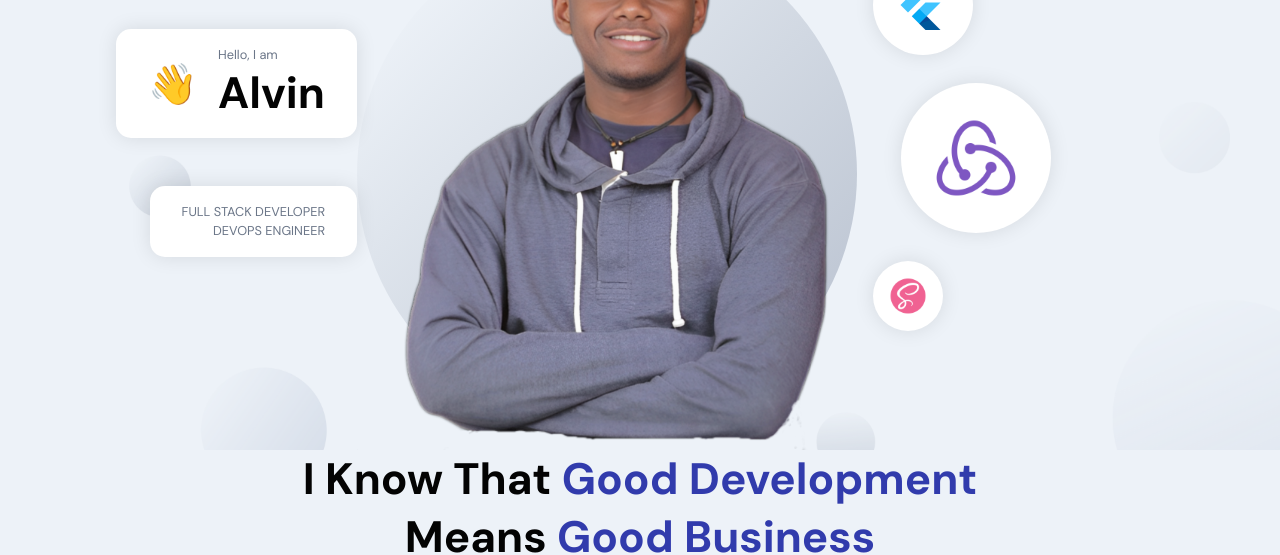
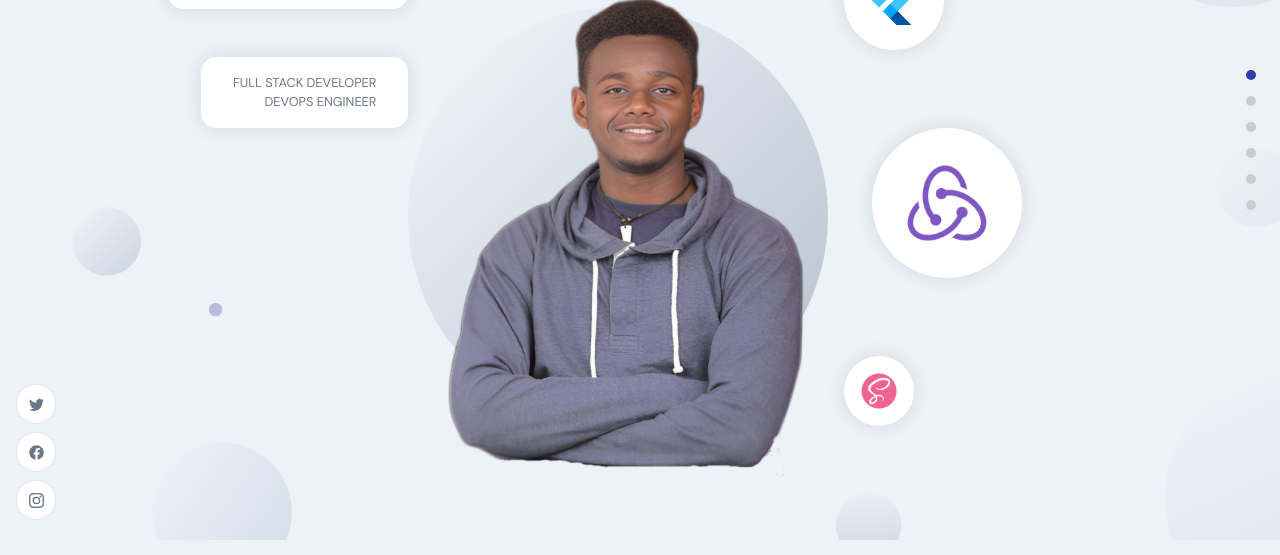
Before and after one commit to Alvinkariuki/update-portfolio, a React (Create React App) app in the folder frontend_react/: page / in a window 1280 px wide. Shown: the part 260-815 px from the top of the page. Built offline with nearby package versions, Linux system fonts and the light colour scheme; no server answers.

Commit message:
Higher order components integration

```diff
--- a/frontend_react/src/container/About/About.jsx
+++ b/frontend_react/src/container/About/About.jsx
@@ -4,6 +4,7 @@
 import { images } from "../../constants";
 import "./About.scss";
 import { urlFor, client, imgUrlCdn } from "../../client";
+import { AppWrap } from "../../wrapper";
 
 const About = () => {
   const [abouts, setAbouts] = useState([]);
@@ -44,4 +45,4 @@
   );
 };
 
-export default About;
+export default AppWrap(About, "about");
--- a/frontend_react/src/container/Header/Header.jsx
+++ b/frontend_react/src/container/Header/Header.jsx
@@ -1,6 +1,8 @@
 import React from "react";
 import { motion } from "framer-motion";
 import { images } from "../../constants";
+
+import { AppWrap } from "../../wrapper";
 
 import "./Header.scss";
 
@@ -16,7 +18,7 @@
 };
 const Header = () => {
   return (
-    <div id="home" className="app__header app__flex">
+    <div className="app__header app__flex">
       <motion.div
         whileInView={{ x: [-100, 0], opacity: [0, 1] }}
         transition={{ duration: 0.5 }}
@@ -68,4 +70,4 @@
   );
 };
 
-export default Header;
+export default AppWrap(Header, "home");
--- /dev/null
+++ b/frontend_react/src/wrapper/AppWrap.js
@@ -0,0 +1,24 @@
+import React from "react";
+import { NavigationDots, SocialMedia } from "../components";
+
+const AppWrap = (Component, idName, classNames) =>
+  function HOC() {
+    return (
+      <div id={idName} className={`app__container ${classNames}`}>
+        <SocialMedia />
+
+        <div className="app__wrapper app__flex">
+          <Component />
+
+          <div className="copyright">
+            <p className="p-text">@2023 Alvin</p>
+            <p className="p-text">All rights reserved</p>
+          </div>
+        </div>
+
+        <NavigationDots active={idName} />
+      </div>
+    );
+  };
+
+export default AppWrap;
--- /dev/null
+++ b/frontend_react/src/wrapper/index.js
@@ -0,0 +1 @@
+export { default as AppWrap } from "./AppWrap";
```
